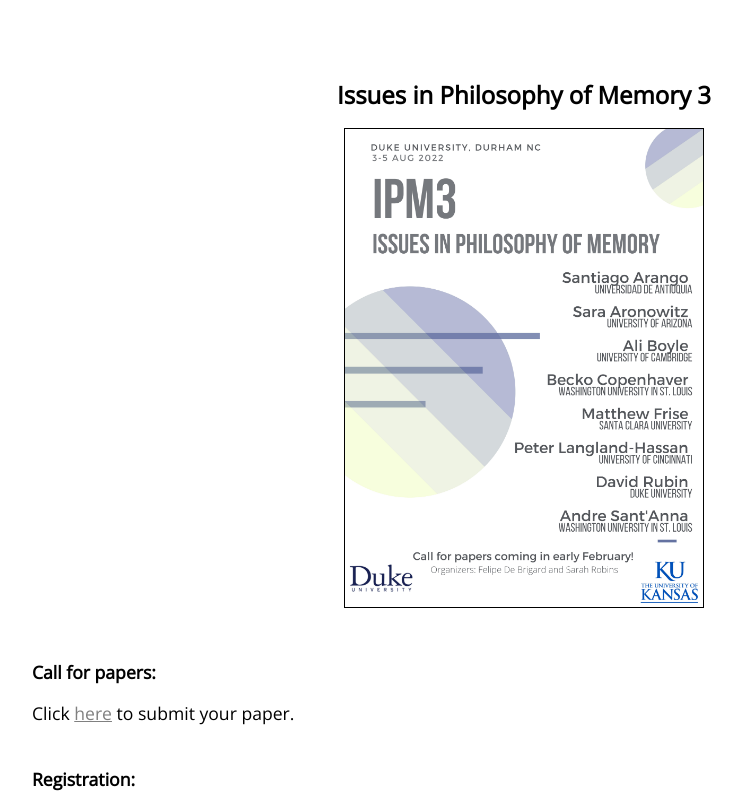
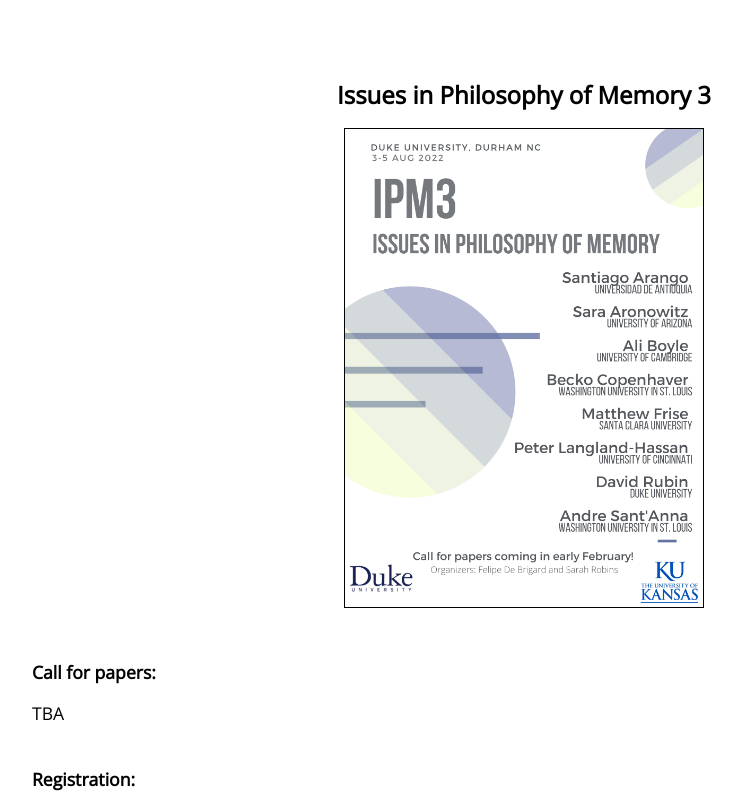
Before and after one commit to phomo1/phomo1.github.io, a plain HTML site: page ipm3.html in a window 1280 px wide. Shown: the top 800 px of the page, without its empty margins (116-858 px from the left). Drawn offline with nearby package versions, Linux system fonts and the light colour scheme; a script that the page names is missing.

Commit message:
Update ipm3.html

```diff
--- a/ipm3.html
+++ b/ipm3.html
@@ -30,7 +30,7 @@
 
 						<b>Call for papers:</b><br />
 
-							<p>Click <a href="https://ssnap.submittable.com/submit/215151/issues-in-philosophy-of-memory-call-for-papers">here</a> to submit your paper.</p>
+							<p>TBA</p>
 
 							<br />
 
```
